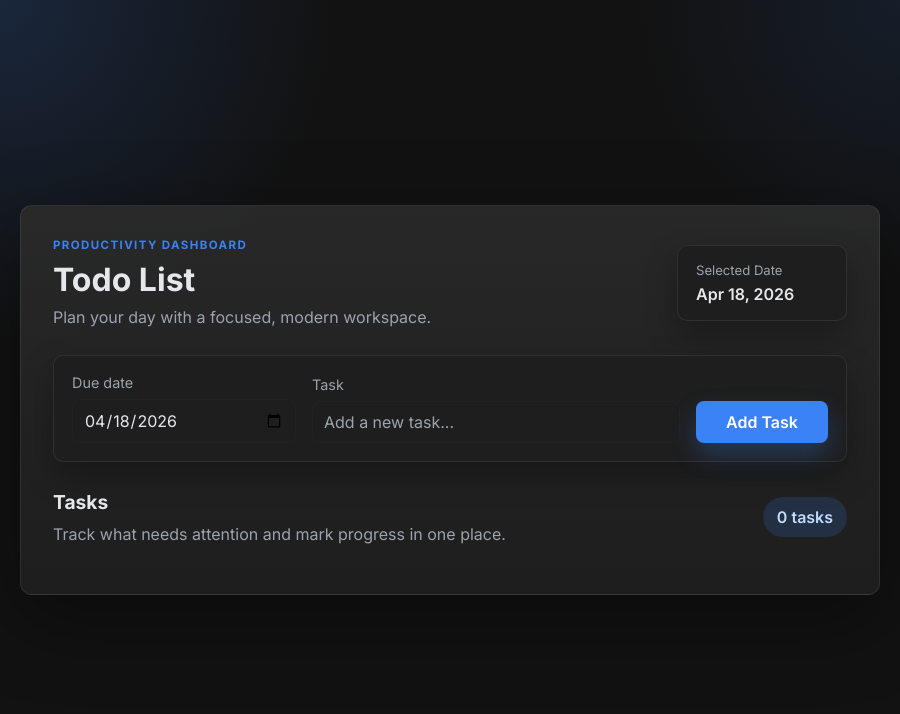
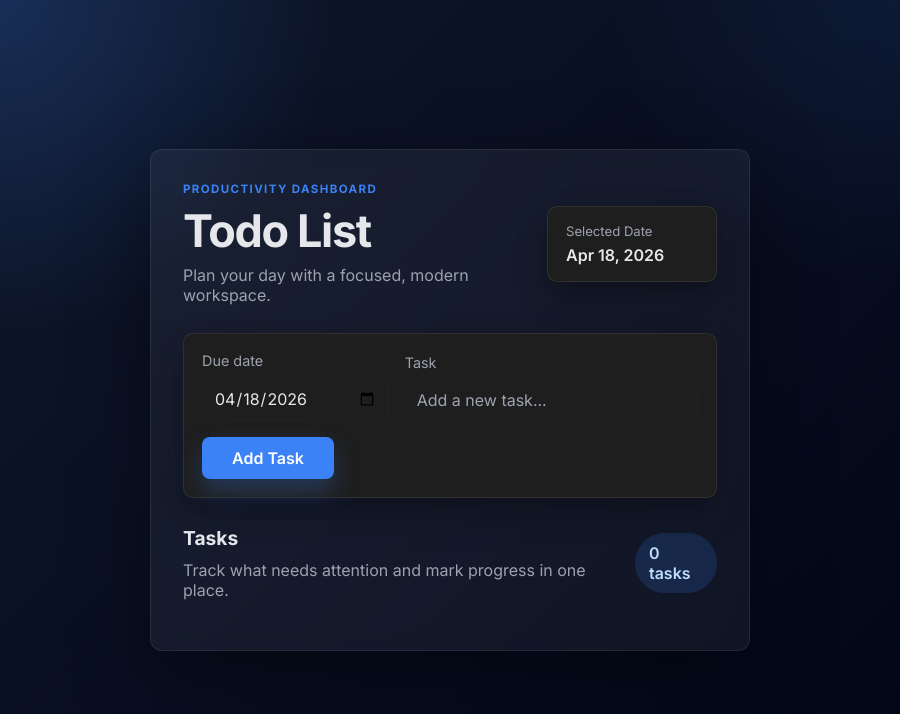
Before and after one commit to AdityaKarippadathUdai/Todo-Electron-App, an Electron app: page renderer/index.html in a window 900 px wide. Drawn offline with Linux system fonts and the light colour scheme; no server answers.

Commit message:
layout changed

```diff
--- a/renderer/app.js
+++ b/renderer/app.js
@@ -39,7 +39,7 @@ async function loadTasks() {
 
     tasks.forEach(t => {
       const li = document.createElement('li');
-      li.className = 'task-item';
+      li.className = 'task-item is-entering';
 
       const checkbox = document.createElement('input');
       checkbox.type = 'checkbox';
@@ -76,6 +76,9 @@ async function loadTasks() {
       li.appendChild(delBtn);
 
       list.appendChild(li);
+      requestAnimationFrame(() => {
+        li.classList.remove('is-entering');
+      });
     });
 
   } catch (err) {
--- a/renderer/style.css
+++ b/renderer/style.css
@@ -23,9 +23,9 @@ body {
   min-height: 100vh;
   font-family: "Inter", "Segoe UI", sans-serif;
   background:
-    radial-gradient(circle at top left, rgba(59, 130, 246, 0.18), transparent 28%),
-    radial-gradient(circle at top right, rgba(59, 130, 246, 0.1), transparent 22%),
-    var(--bg);
+    radial-gradient(circle at top left, rgba(59, 130, 246, 0.22), transparent 28%),
+    radial-gradient(circle at top right, rgba(59, 130, 246, 0.1), transparent 24%),
+    linear-gradient(135deg, #0f172a, #020617);
   color: var(--text-primary);
 }
 
@@ -42,11 +42,13 @@ input {
 }
 
 .dashboard-card {
-  width: min(100%, 920px);
-  background: linear-gradient(180deg, rgba(42, 42, 42, 0.95), rgba(30, 30, 30, 0.98));
-  border: 1px solid var(--border);
+  width: min(100%, 600px);
+  background: rgba(255, 255, 255, 0.05);
+  border: 1px solid rgba(255, 255, 255, 0.08);
   border-radius: var(--radius-lg);
   box-shadow: var(--shadow-lg);
+  backdrop-filter: blur(10px);
+  -webkit-backdrop-filter: blur(10px);
   padding: 32px;
   display: grid;
   gap: 28px;
@@ -97,8 +99,10 @@ h2,
 }
 
 h1 {
-  font-size: clamp(2rem, 3vw, 2.6rem);
+  font-size: clamp(2.2rem, 5vw, 2.9rem);
   line-height: 1.1;
+  font-weight: 700;
+  letter-spacing: -0.03em;
 }
 
 h2 {
@@ -178,7 +182,7 @@ h2 {
   padding: 11px 12px;
   outline: none;
   box-shadow: inset 0 0 0 1px rgba(255, 255, 255, 0.02);
-  transition: box-shadow 0.2s ease, background-color 0.2s ease, transform 0.2s ease;
+  transition: box-shadow 0.2s ease, background-color 0.2s ease, transform 0.2s ease, opacity 0.2s ease;
   appearance: none;
 }
 
@@ -192,6 +196,7 @@ h2 {
     0 0 0 1px rgba(59, 130, 246, 0.95),
     0 0 0 4px rgba(59, 130, 246, 0.18),
     0 0 24px rgba(59, 130, 246, 0.18);
+  animation: focusGlow 0.22s ease;
 }
 
 #addBtn,
@@ -199,7 +204,7 @@ h2 {
   border: 0;
   border-radius: 8px;
   cursor: pointer;
-  transition: transform 0.14s ease, box-shadow 0.18s ease, background-color 0.18s ease, color 0.18s ease;
+  transition: transform 0.2s ease, box-shadow 0.2s ease, background-color 0.2s ease, color 0.2s ease, opacity 0.2s ease;
 }
 
 #addBtn {
@@ -259,12 +264,18 @@ h2 {
   border-radius: 10px;
   box-shadow: var(--shadow-md);
   margin-bottom: 14px;
-  transition: transform 0.18s ease, filter 0.18s ease, border-color 0.18s ease;
+  opacity: 1;
+  transition: transform 0.2s ease, filter 0.2s ease, border-color 0.2s ease, opacity 0.2s ease;
 }
 
 .task-item:hover {
   filter: brightness(1.06);
   border-color: rgba(255, 255, 255, 0.12);
+}
+
+.task-item.is-entering {
+  opacity: 0;
+  transform: translateY(10px);
 }
 
 .task-main {
@@ -325,10 +336,12 @@ h2 {
   word-break: break-word;
   font-size: 0.98rem;
   line-height: 1.4;
+  transition: opacity 0.2s ease, color 0.2s ease, text-decoration-color 0.2s ease;
 }
 
 .task-text.is-complete {
   text-decoration: line-through;
+  opacity: 0.6;
 }
 
 .task-date {
@@ -360,6 +373,19 @@ h2 {
   color: var(--text-secondary);
 }
 
+@keyframes focusGlow {
+  0% {
+    box-shadow: 0 0 0 0 rgba(59, 130, 246, 0);
+  }
+
+  100% {
+    box-shadow:
+      0 0 0 1px rgba(59, 130, 246, 0.95),
+      0 0 0 4px rgba(59, 130, 246, 0.18),
+      0 0 24px rgba(59, 130, 246, 0.18);
+  }
+}
+
 @media (max-width: 720px) {
   .dashboard-card {
     padding: 24px;
```
